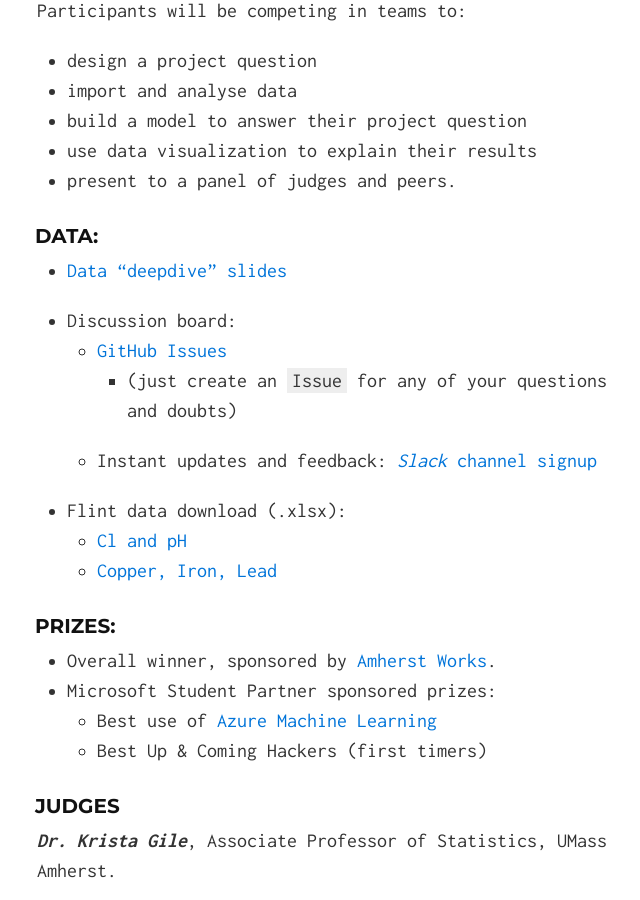
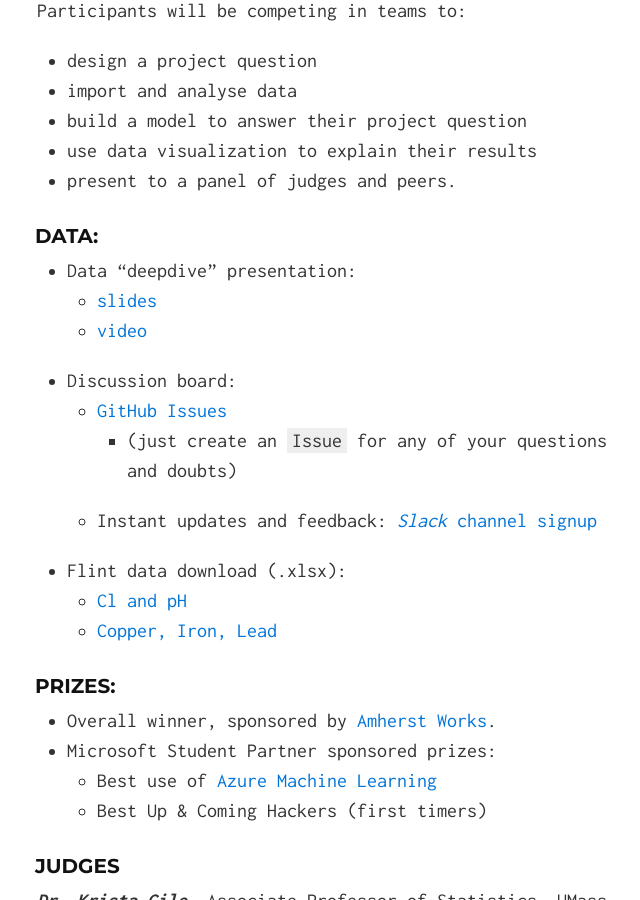
Before and after one commit to gridclub/Hack2O, a Jekyll site: the page built from index.md, in a window 1280 px wide and 900 px high, scrolled down 1645 px. Shown: the whole window, without its empty margins (303-943 px from the left). Built offline with Jekyll 4.4.1, drawn with Linux system fonts in a browser that asks for light colours; nearby versions of some CDN libraries.

Commit message:
video link

```diff
--- a/index.md
+++ b/index.md
@@ -68,7 +68,9 @@ Participants will be competing in teams to:
 
 ### Data:
 
-* [Data "deepdive" slides](https://tinyurl.com/z48pvyw)
+* Data "deepdive" presentation:
+  + [slides](https://tinyurl.com/z48pvyw)
+  + [video](https://drive.google.com/file/d/0B_azRDFhehcjTFB2ZlRPRXIzT0E/view?usp=sharing)
 
 * Discussion board:
   + [GitHub Issues](https://github.com/gridclub/Hack2O/issues)
```
